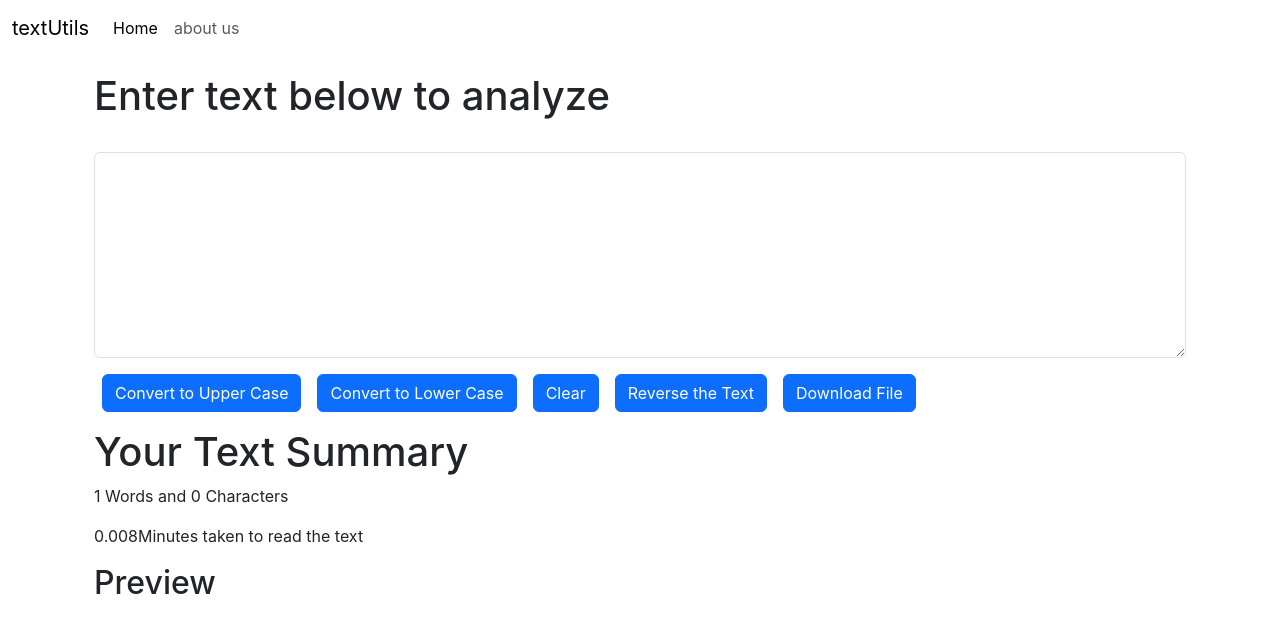
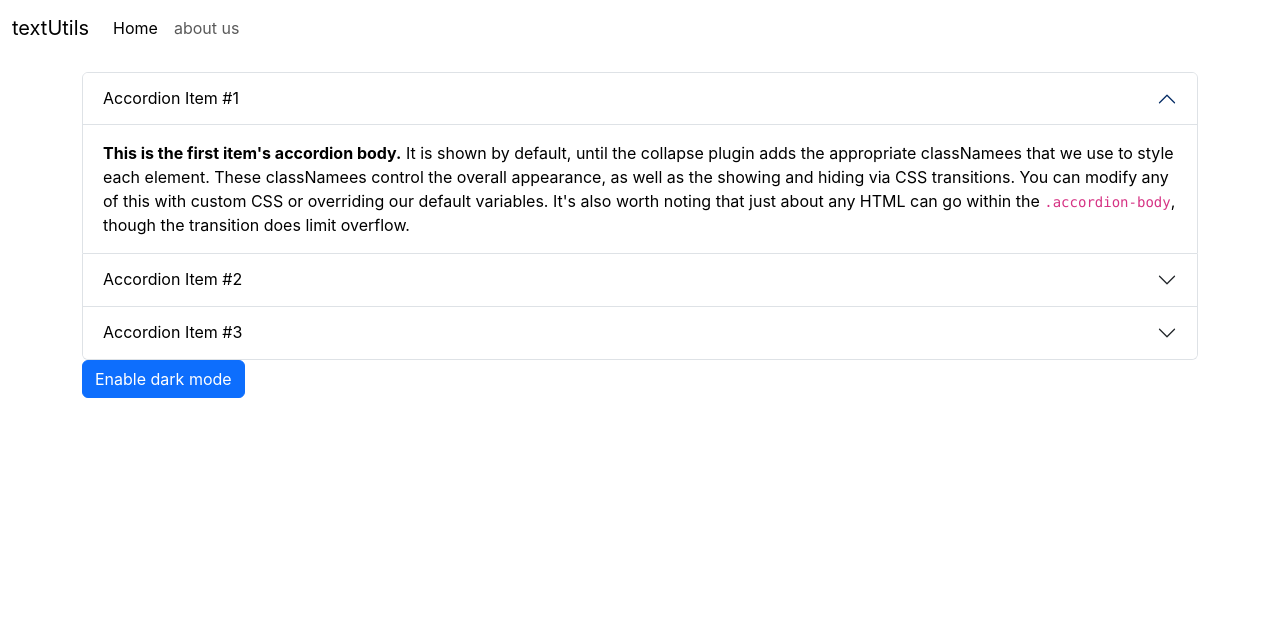
Before and after one commit to dev14325/Text-Utils, a React (Create React App) app: page / in a window 1280 px wide. Shown: the top 632 px of the page. Built offline with nearby package versions, Linux system fonts and the light colour scheme.

Commit message:
updating textUtils

```diff
--- a/src/App.js
+++ b/src/App.js
@@ -1,5 +1,6 @@
 import Navbar from './components/Navbar';
-import TextForm from './components/TextForm';
+// import TextForm from './components/TextForm';
+import About from './components/About';
 
 
 import './App.css';
@@ -13,7 +14,8 @@
 
 <Navbar title = "textUtils" aboutTextUtils = "about us"/>
 <div className="container my-3" >
-  <TextForm heading = "Enter text below to analyze"/>
+  {/* <TextForm heading = "Enter text below to analyze"/> */}
+  <About/>
 </div>
 
 {/* <Navbar/> */}
--- /dev/null
+++ b/src/components/About.js
@@ -0,0 +1,73 @@
+import React, { useState } from 'react'
+
+export default function About() {
+    const [myStyle , setMyStyle] = useState({
+        color : 'black',
+        backgroundColor : 'white'
+
+    })
+    const [buttonTxt,setButtonTxt] = useState('Enable dark mode');
+
+    const process = () =>{
+        if(myStyle.color==='black'){
+          setMyStyle({
+            color : 'white',
+            backgroundColor : 'black',
+            border : '1px solid white'
+          })
+          setButtonTxt('Enable light mode')
+        }
+        else{
+        setMyStyle({
+            color : 'black',
+            backgroundColor : 'white'
+
+        })
+        setButtonTxt('Enable dark mode');
+        }
+
+    }
+  return (
+    <div>
+      <div className="accordion" id="accordionExample" style={myStyle}>
+  <div className="accordion-item">
+    <h2 className="accordion-header" id="headingOne">
+      <button className="accordion-button" type="button" style = {myStyle} data-bs-toggle="collapse" data-bs-target="#collapseOne" aria-expanded="true" aria-controls="collapseOne">
+        Accordion Item #1
+      </button>
+    </h2>
+    <div id="collapseOne" className="accordion-collapse collapse show" aria-labelledby="headingOne" data-bs-parent="#accordionExample">
+      <div className="accordion-body" style={myStyle}>
+        <strong>This is the first item's accordion body.</strong> It is shown by default, until the collapse plugin adds the appropriate classNamees that we use to style each element. These classNamees control the overall appearance, as well as the showing and hiding via CSS transitions. You can modify any of this with custom CSS or overriding our default variables. It's also worth noting that just about any HTML can go within the <code>.accordion-body</code>, though the transition does limit overflow.
+      </div>
+    </div>
+  </div>
+  <div className="accordion-item">
+    <h2 className="accordion-header" id="headingTwo">
+      <button className="accordion-button collapsed" type="button" style = {myStyle} data-bs-toggle="collapse" data-bs-target="#collapseTwo" aria-expanded="false" aria-controls="collapseTwo">
+        Accordion Item #2
+      </button>
+    </h2>
+    <div id="collapseTwo" className="accordion-collapse collapse" aria-labelledby="headingTwo" data-bs-parent="#accordionExample">
+      <div className="accordion-body" style={myStyle}>
+        <strong>This is the second item's accordion body.</strong> It is hidden by default, until the collapse plugin adds the appropriate classNamees that we use to style each element. These classNamees control the overall appearance, as well as the showing and hiding via CSS transitions. You can modify any of this with custom CSS or overriding our default variables. It's also worth noting that just about any HTML can go within the <code>.accordion-body</code>, though the transition does limit overflow.
+      </div>
+    </div>
+  </div>
+  <div className="accordion-item">
+    <h2 className="accordion-header" id="headingThree">
+      <button className="accordion-button collapsed" type="button" style = {myStyle} data-bs-toggle="collapse" data-bs-target="#collapseThree" aria-expanded="false" aria-controls="collapseThree">
+        Accordion Item #3
+      </button>
+    </h2>
+    <div id="collapseThree" className="accordion-collapse collapse" aria-labelledby="headingThree" data-bs-parent="#accordionExample">
+      <div className="accordion-body" style={myStyle}>
+        <strong>This is the third item's accordion body.</strong> It is hidden by default, until the collapse plugin adds the appropriate classNamees that we use to style each element. These classNamees control the overall appearance, as well as the showing and hiding via CSS transitions. You can modify any of this with custom CSS or overriding our default variables. It's also worth noting that just about any HTML can go within the <code>.accordion-body</code>, though the transition does limit overflow.
+      </div>
+    </div>
+  </div>
+  <button className="btn btn-primary" onClick={process}>{buttonTxt}</button>
+</div>
+    </div>
+  )
+}
```
